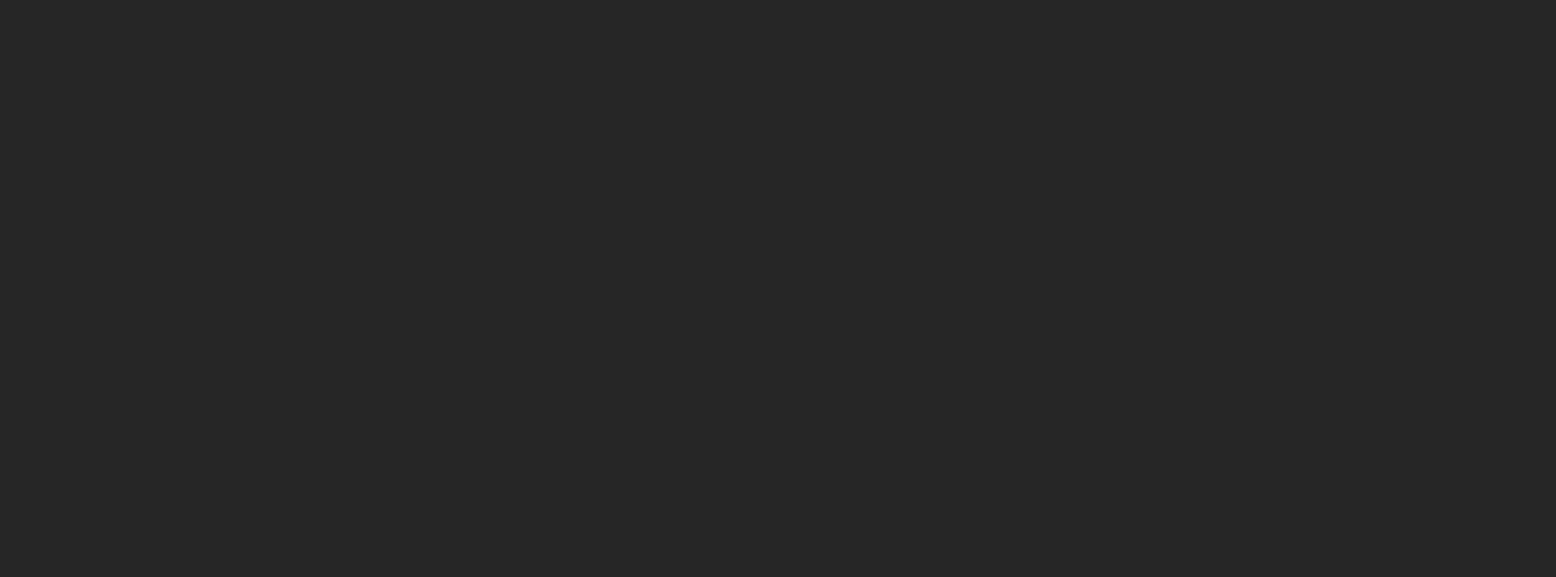
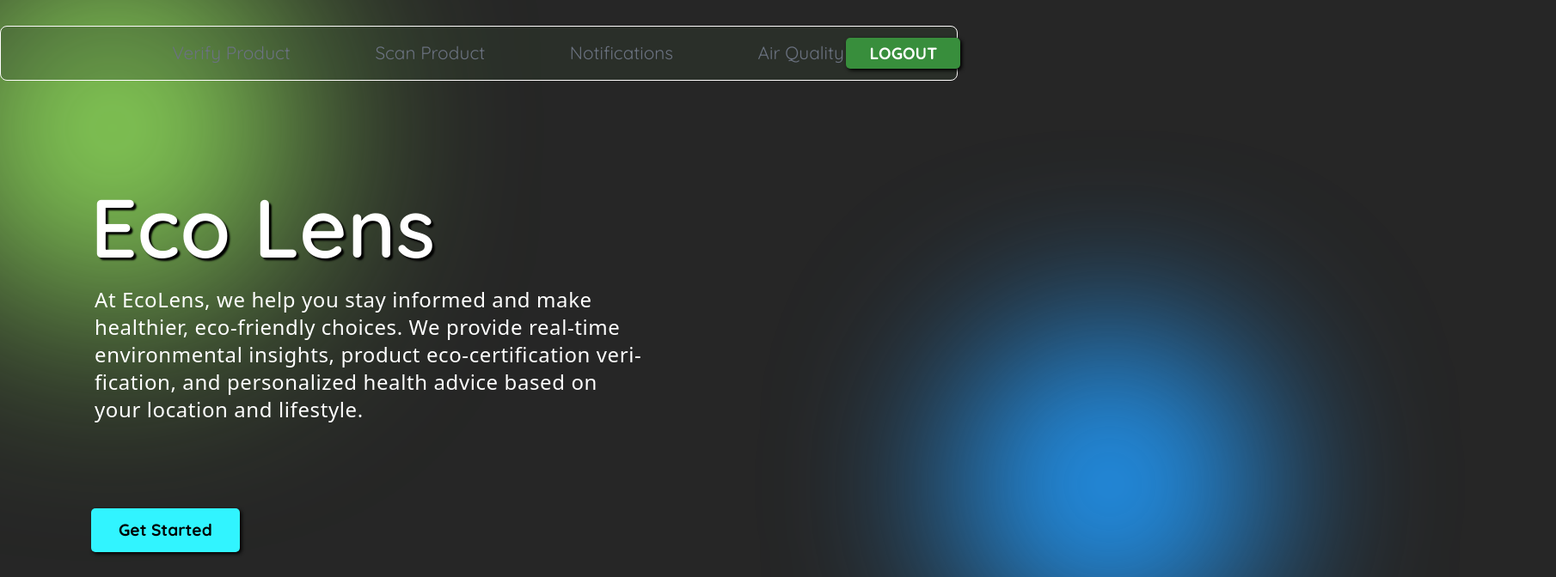
Before and after one commit to Isabelle36/EcoLens, a React (Create React App) app in the folder frontend-eco/: page /home-after-login in a window 1280 px wide. Before the commit this address had no page. Shown: the top 672 px of the page at 86% size, 1810 px wide, since content can reach past the window. Built offline with nearby package versions, Linux system fonts and the light colour scheme.

Commit message:
created routes/navbar after logging in

```diff
--- a/frontend-eco/src/App.js
+++ b/frontend-eco/src/App.js
@@ -8,19 +8,29 @@ import Login from "./Components/Login/Login";
 import SignUp from "./Components/SignUp/SignUp";
 import { ToastContainer } from "react-toastify";
 import "react-toastify/dist/ReactToastify.css";
+import { HomeAfterLogin } from "./Components/Home Aft Login/HomeAfterLogin";
+import Notif from "./Components/Home Aft Login/Notif";
+import AirQuality from "./Components/Home Aft Login/AirQuality";
+import VerifyProd from "./Components/Home Aft Login/VerifyProd";
+import ScanProd from "./Components/Home Aft Login/ScanProd";
 
 function App() {
   return (
     <Router>
       <div>
-      <ToastContainer />
+        <ToastContainer />
         <Routes>
           <Route path="/" element={<Home />} />
           <Route path="/about" element={<About />} />
           <Route path="/contact" element={<Contact />} />
-          <Route path="/profile" element={<MyProfile  />} />
-          <Route path="/login" element={<Login  />} />
-          <Route path="/signup" element={<SignUp  />} />
+          <Route path="/profile" element={<MyProfile />} />
+          <Route path="/login" element={<Login />} />
+          <Route path="/signup" element={<SignUp />} />
+          <Route path="/home-after-login" element={<HomeAfterLogin />} />
+          <Route path="/verify-product" element={<VerifyProd />} />
+          <Route path="/scan-product" element={<ScanProd />} />
+          <Route path="/notifications" element={<Notif />} />
+          <Route path="/air-quality" element={<AirQuality />} />
         </Routes>
       </div>
     </Router>
--- /dev/null
+++ b/frontend-eco/src/Components/Home Aft Login/AirQuality.js
@@ -0,0 +1,7 @@
+import React from "react";
+
+const AirQuality = () => {
+  return <div style={{ color: "white" }}>Air Quality</div>;
+};
+
+export default AirQuality;
--- /dev/null
+++ b/frontend-eco/src/Components/Home Aft Login/HomeAfterLogin.js
@@ -0,0 +1,73 @@
+import React from "react";
+import "../Home b4 Login/Home.css";
+import { NavbarAfterLogin } from "./NavbarAfterLogin";
+import EcoFriendlyCards from "../Home b4 Login/EcoFriendlyCards";
+import CardContainer from "../Home b4 Login/WeCanHelpCard";
+import Footer from "../Home b4 Login/footer";
+
+export const HomeAfterLogin = () => {
+  return (
+    <div className="w-screen h-screen">
+      <span className="rounded-full w-40 h-40 colo blur-2xl "></span>
+      <span className="rounded-full w-40 h-40 bl blur-2xl "></span>
+      <NavbarAfterLogin />
+      <h1 className="text-8xl text-white">Eco Lens</h1>
+      <p className="text-2xl tracking-wide leading-<4> text-white z-10 pag">
+        At EcoLens, we help you stay informed and make healthier, eco-friendly
+        choices. We provide real-time environmental insights, product
+        eco-certification verification, and personalized health advice based on
+        your location and lifestyle.
+      </p>
+      <button className="text-9xl px-8 py-4 rounded-md Getstartedbtn text-white">
+        Get Started
+      </button>
+      <svg
+        id="visual"
+        viewBox="0 0 900 600"
+        width="900"
+        height="600"
+        xmlns="http://www.w3.org/2000/svg"
+        xlink="http://www.w3.org/1999/xlink"
+        version="1.1"
+        className="wave1"
+      >
+        <rect x="0" y="0" width="900" height="600" fill="#262626"></rect>
+        <path
+          d="M0 408L25 411.2C50 414.3 100 420.7 150 426.2C200 431.7 250 436.3 300 431.8C350 427.3 400 413.7 450 421.3C500 429 550 458 600 475.7C650 493.3 700 499.7 750 493.5C800 487.3 850 468.7 875 459.3L900 450L900 601L875 601C850 601 800 601 750 601C700 601 650 601 600 601C550 601 500 601 450 601C400 601 350 601 300 601C250 601 200 601 150 601C100 601 50 601 25 601L0 601Z"
+          fill="#000000"
+          strokeLinecap="round"
+          strokeLinejoin="miter"
+        ></path>
+      </svg>
+      <h1 className="text-8xl text-white whatsec ">What Do We Do ??</h1>
+      <div className="whatsection">
+        <EcoFriendlyCards />
+      </div>
+      <svg
+        id="visual"
+        viewBox="0 0 900 600"
+        width="900"
+        height="600"
+        xmlns="http://www.w3.org/2000/svg"
+        xlink="http://www.w3.org/1999/xlink"
+        version="1.1"
+        className="wave1"
+      >
+        <rect x="0" y="0" width="900" height="600" fill="#000000"></rect>
+        <path
+          d="M0 481L10 478.5C20 476 40 471 60 473.8C80 476.7 100 487.3 120 495.7C140 504 160 510 180 509.8C200 509.7 220 503.3 240 488.7C260 474 280 451 300 456.3C320 461.7 340 495.3 360 512.7C380 530 400 531 420 528.8C440 526.7 460 521.3 480 514.7C500 508 520 500 540 495.7C560 491.3 580 490.7 600 477.7C620 464.7 640 439.3 660 437.7C680 436 700 458 720 473.2C740 488.3 760 496.7 780 491.8C800 487 820 469 840 457C860 445 880 439 890 436L900 433L900 601L890 601C880 601 860 601 840 601C820 601 800 601 780 601C760 601 740 601 720 601C700 601 680 601 660 601C640 601 620 601 600 601C580 601 560 601 540 601C520 601 500 601 480 601C460 601 440 601 420 601C400 601 380 601 360 601C340 601 320 601 300 601C280 601 260 601 240 601C220 601 200 601 180 601C160 601 140 601 120 601C100 601 80 601 60 601C40 601 20 601 10 601L0 601Z"
+          fill="#96f550"
+          strokeLinecap="round"
+          strokeLinejoin="miter"
+        ></path>
+      </svg>
+      <h1 className="text-8xl text-red-600 whatsec2 ">
+        How we can help you ??
+      </h1>
+      <div className="whatsection2">
+        <CardContainer />
+        <Footer />
+      </div>
+    </div>
+  );
+};
--- /dev/null
+++ b/frontend-eco/src/Components/Home Aft Login/NavbarAfterLogin.js
@@ -0,0 +1,76 @@
+import React from "react";
+import { Link, useLocation, useNavigate } from "react-router-dom";
+import { auth } from "../Firebase/Firebase";
+
+export const NavbarAfterLogin = () => {
+  const location = useLocation();
+  const navigate = useNavigate();
+
+  const handleLogoutClick = () => {
+    auth.signOut();
+    navigate("/login"); // Redirect to login after logout
+  };
+
+  return (
+    <nav className="rounded-lg container navbar">
+      <ul className="ulList">
+        <li className="liwithouteco">
+          <Link
+            to="/verify-product"
+            className={
+              location.pathname === "/verify-product"
+                ? "text-white"
+                : "text-gray-500 hover:text-white"
+            }
+          >
+            Verify Product
+          </Link>
+        </li>
+        <li className="liwithouteco">
+          <Link
+            to="/scan-product"
+            className={
+              location.pathname === "/scan-product"
+                ? "text-white"
+                : "text-gray-500 hover:text-white"
+            }
+          >
+            Scan Product
+          </Link>
+        </li>
+        <li className="liwithouteco">
+          <Link
+            to="/notifications"
+            className={
+              location.pathname === "/notifications"
+                ? "text-white"
+                : "text-gray-500 hover:text-white"
+            }
+          >
+            Notifications
+          </Link>
+        </li>
+        <li className="liwithouteco">
+          <Link
+            to="/air-quality"
+            className={
+              location.pathname === "/air-quality"
+                ? "text-white"
+                : "text-gray-500 hover:text-white"
+            }
+          >
+            Air Quality
+          </Link>
+        </li>
+        <li>
+          <button
+            onClick={handleLogoutClick}
+            className="rounded-lg btn loginBtn"
+          >
+            Logout
+          </button>
+        </li>
+      </ul>
+    </nav>
+  );
+};
--- /dev/null
+++ b/frontend-eco/src/Components/Home Aft Login/Notif.js
@@ -0,0 +1,7 @@
+import React from "react";
+
+const Notif = () => {
+  return <div style={{ color: "white" }}>Notifications</div>;
+};
+
+export default Notif;
--- /dev/null
+++ b/frontend-eco/src/Components/Home Aft Login/ScanProd.js
@@ -0,0 +1,7 @@
+import React from "react";
+
+const ScanProd = () => {
+  return <div style={{ color: "white" }}>Scan Product</div>;
+};
+
+export default ScanProd;
--- /dev/null
+++ b/frontend-eco/src/Components/Home Aft Login/VerifyProd.js
@@ -0,0 +1,7 @@
+import React from "react";
+
+const VerifyProd = () => {
+  return <div style={{ color: "white" }}>Verify Product</div>;
+};
+
+export default VerifyProd;
--- a/frontend-eco/src/Components/Login/Login.js
+++ b/frontend-eco/src/Components/Login/Login.js
@@ -1,5 +1,9 @@
 import React, { useState } from "react";
-import { signInWithEmailAndPassword, signInWithPopup, GoogleAuthProvider } from "firebase/auth";
+import {
+  signInWithEmailAndPassword,
+  signInWithPopup,
+  GoogleAuthProvider,
+} from "firebase/auth";
 import { auth } from "../Firebase/Firebase";
 import { useNavigate } from "react-router-dom";
 import { toast } from "react-toastify";
@@ -20,12 +24,12 @@ const Login = () => {
     try {
       await signInWithEmailAndPassword(auth, email, password);
       toast.success("Login successful!");
-            navigate("/");
     } catch (error) {
       console.error(error.code, error.message);
-            toast.error("Login failed: " + error.message);
+      toast.success("Login successful");
     } finally {
       setIsLoading(false);
+      navigate("/home-after-login");
     }
   };
 
--- a/frontend-eco/src/Components/SignUp/SignUp.js
+++ b/frontend-eco/src/Components/SignUp/SignUp.js
@@ -1,5 +1,9 @@
 import React, { useState } from "react";
-import { createUserWithEmailAndPassword, signInWithPopup, GoogleAuthProvider } from "firebase/auth";
+import {
+  createUserWithEmailAndPassword,
+  signInWithPopup,
+  GoogleAuthProvider,
+} from "firebase/auth";
 import { auth } from "../Firebase/Firebase";
 import { toast } from "react-toastify";
 import { useNavigate } from "react-router-dom";
```
Also changed, not shown: 1 other file (tests, documents, lock files or other folders). Lines whose indentation alone changed are shown as unchanged.
